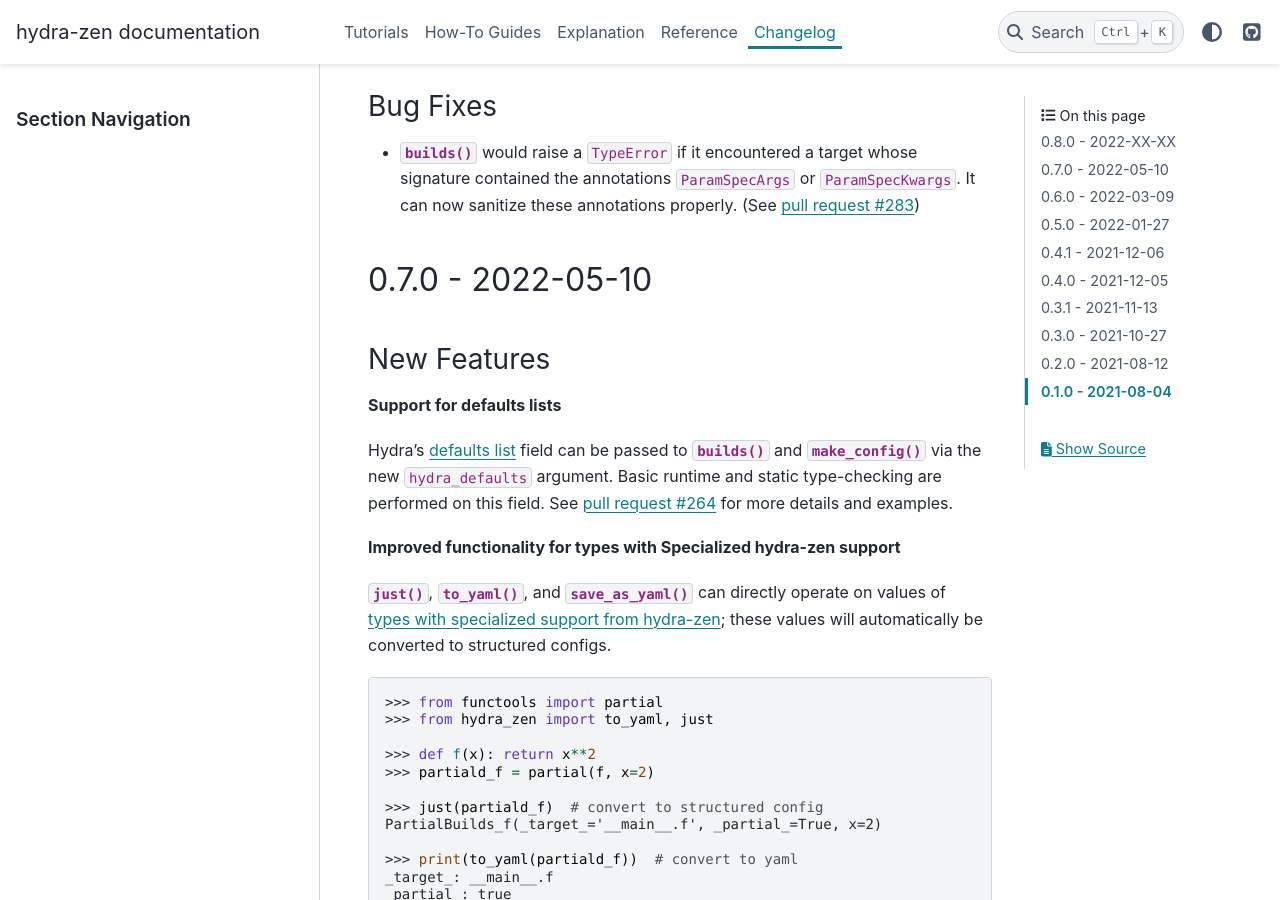
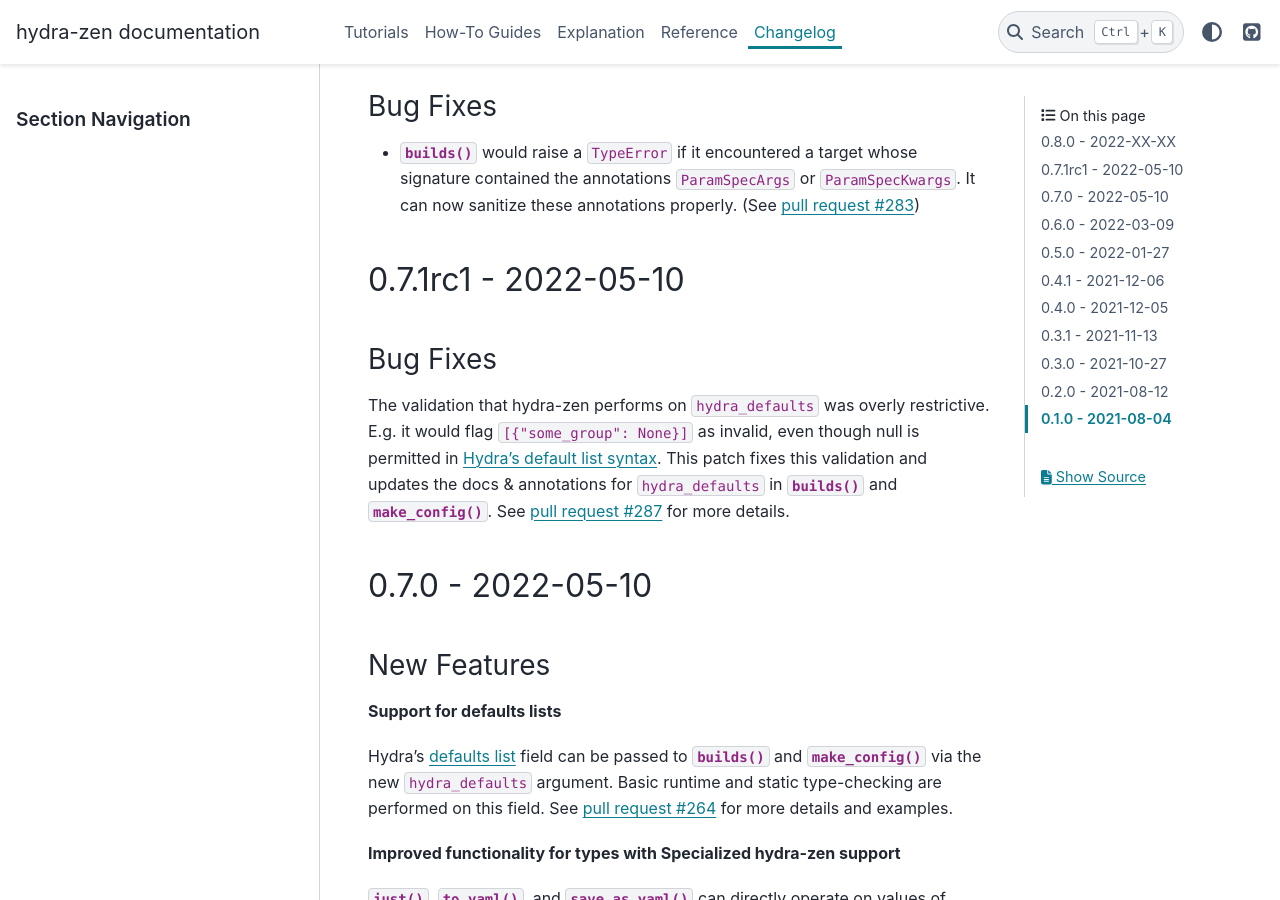
Before and after one commit to mit-ll-responsible-ai/hydra-zen, a Sphinx documentation site: the page built from docs/source/changes.rst, in a window 1280 px wide and 900 px high, scrolled down 844 px. Built offline with Sphinx 7.4.7 and the PyData theme 0.15.4, drawn with Linux system fonts in a browser that asks for light colours; the version number could not be read and is left out.

Commit message:
update changelog

```diff
--- a/docs/source/changes.rst
+++ b/docs/source/changes.rst
@@ -34,6 +34,20 @@
 Bug Fixes
 ---------
 - :func:`~hydra_zen.builds` would raise a ``TypeError`` if it encountered a target whose signature contained the annotations ``ParamSpecArgs`` or  ``ParamSpecKwargs``. It can now sanitize these annotations properly. (See :pull:`283`)
+
+
+.. _v0.7.1:
+
+---------------------
+0.7.1rc1 - 2022-05-10
+---------------------
+
+Bug Fixes
+---------
+
+The validation that hydra-zen performs on ``hydra_defaults`` was overly restrictive. E.g. it would flag ``[{"some_group": None}]`` as invalid, even though null is permitted in `Hydra's default list syntax <https://hydra.cc/docs/advanced/defaults_list/>`_.
+This patch fixes this validation and updates the docs & annotations for ``hydra_defaults`` in :func:`~hydra_zen.builds` and :func:`~hydra_zen.make_config`.
+See :pull:`287` for more details.
 
 
 .. _v0.7.0:
```
